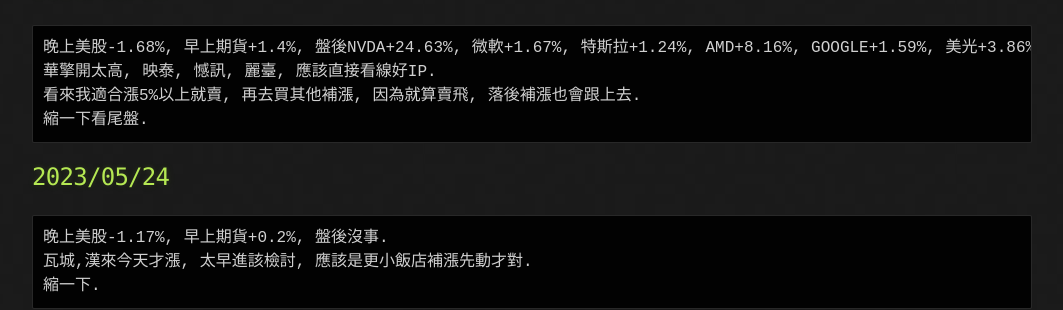
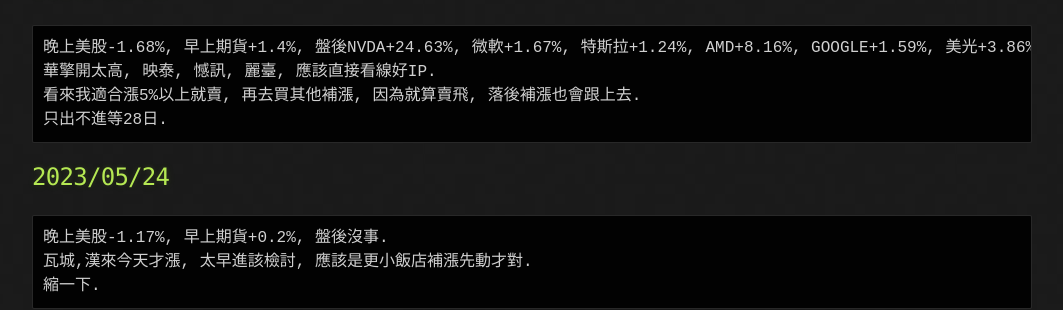
Before and after one commit to lepg5487/Stock_God, a Jekyll site: the page built from index.md, in a window 1280 px wide and 900 px high, scrolled down 388 px. Shown: the part 221-531 px from the top of the window, without its empty margins (108-1171 px from the left). Built offline with Jekyll 4.4.1, drawn with Linux system fonts in a browser that asks for light colours; our own code applies the rules of GitHub Pages for plain Markdown files.

Commit message:
Update index.md

````diff
--- a/index.md
+++ b/index.md
@@ -23,7 +23,7 @@ layout: testlayouts
 晚上美股-1.68%, 早上期貨+1.4%, 盤後NVDA+24.63%, 微軟+1.67%, 特斯拉+1.24%, AMD+8.16%, GOOGLE+1.59%, 美光+3.86%, 台積電+6.81%.
 華擎開太高, 映泰, 憾訊, 麗臺, 應該直接看線好IP.
 看來我適合漲5%以上就賣, 再去買其他補漲, 因為就算賣飛, 落後補漲也會跟上去.
-縮一下看尾盤.
+只出不進等28日.
 ```
 
 ## 2023/05/24
````
